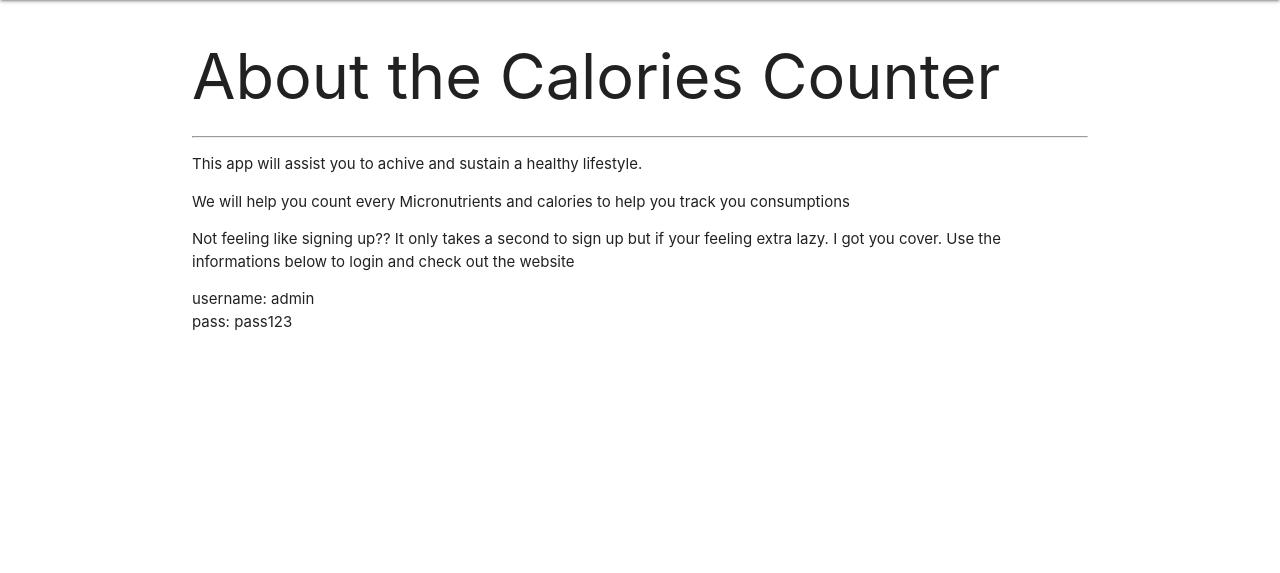
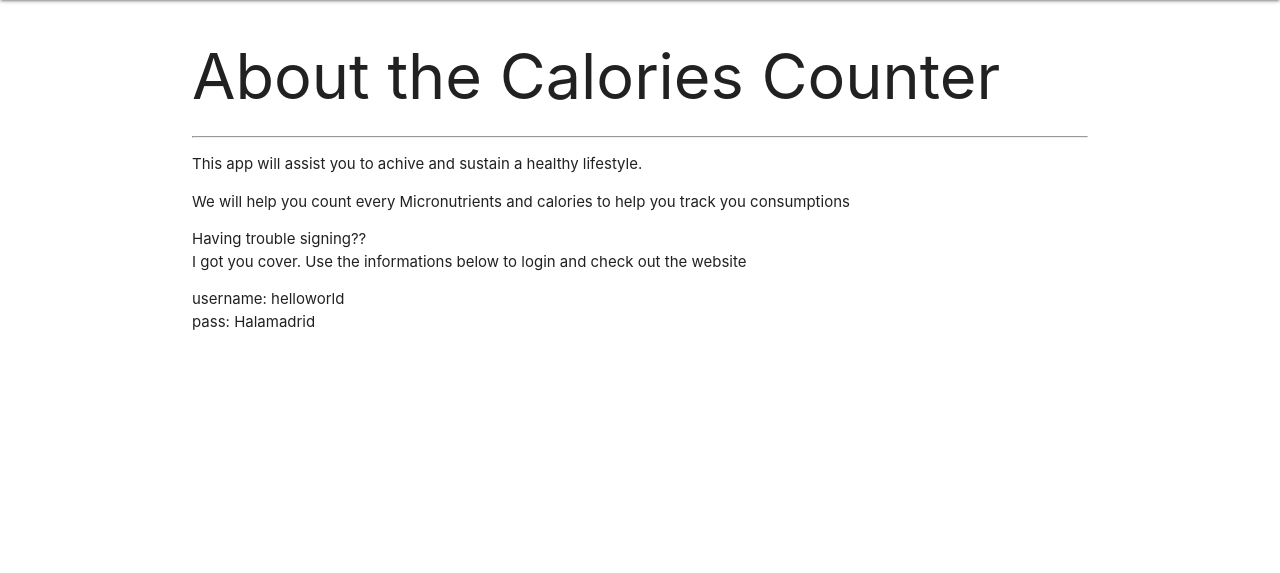
Before and after one commit to Mahendram2/Food-tracker, a Django app: page /about/ in a window 1280 px wide. Shown: the part 64-637 px from the top of the page. Run offline with Django 4.2, Linux system fonts and the light colour scheme.

Commit message:
About html fix

```diff
--- a/main_app/templates/about.html
+++ b/main_app/templates/about.html
@@ -9,9 +9,9 @@ About | Calories Counter
 <hr />
 <p>This app will assist you to achive and sustain a healthy lifestyle.</p>
 <p>We will help you count every Micronutrients and calories to help you track you consumptions</p>
-<p>Not feeling like signing up?? It only takes a second to sign up but if your feeling extra lazy.
+<p>Having trouble signing?? <br>
     I got you cover. Use the informations below to login and check out the website</p>
-<p>username: admin <br>
-    pass: pass123
+<p>username: helloworld <br>
+    pass: Halamadrid
 </p>
 {% endblock %}
```
